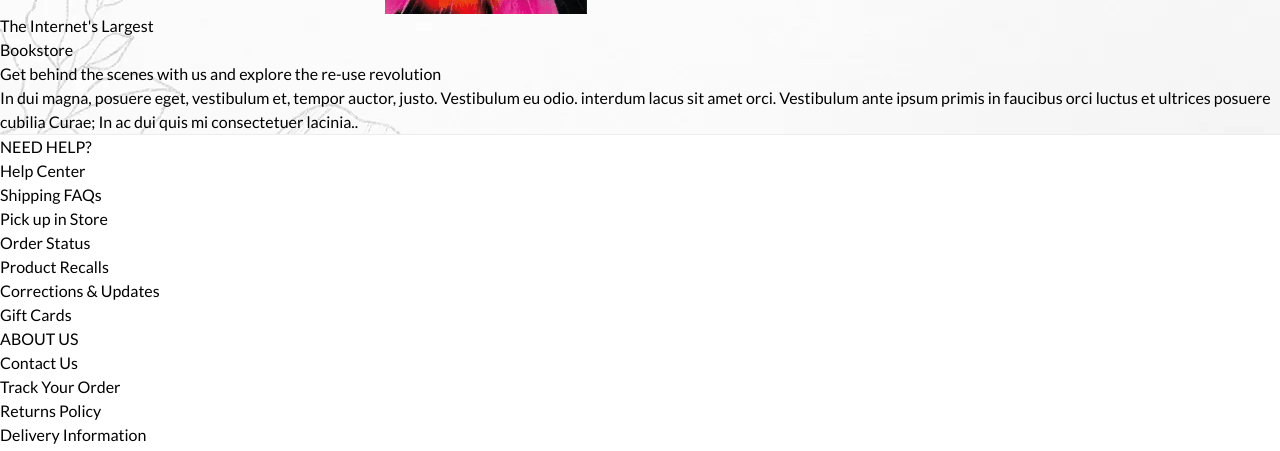
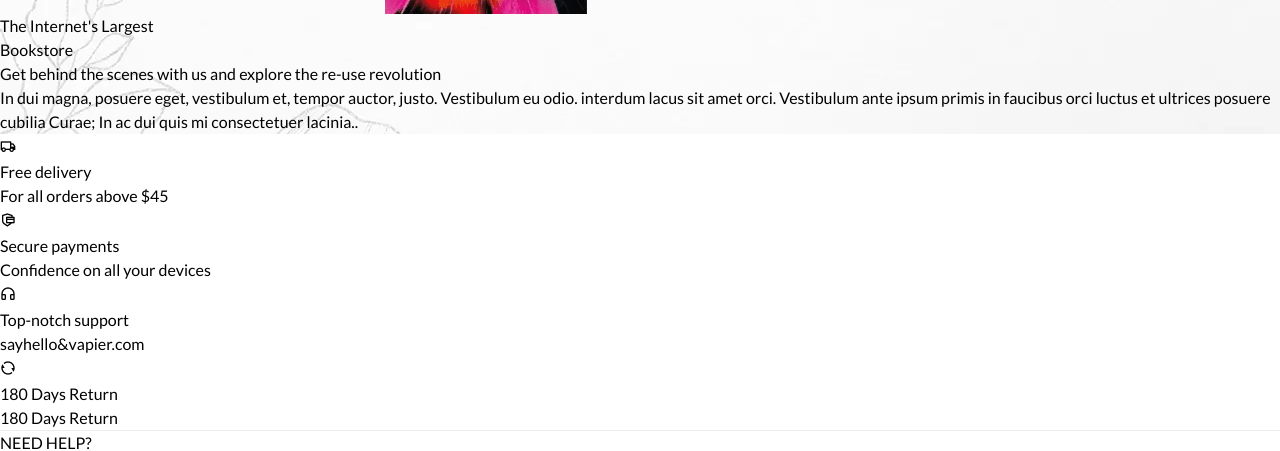
Before and after one commit to Book-Trekker/bookio-client, a React (Create React App) app: page /about in a window 1280 px wide. Shown: the part 1820-2271 px from the top of the page. Built offline with nearby package versions, Linux system fonts and the light colour scheme; what @material-tailwind/react would draw is missing.

Commit message:
added delivery process section

```diff
--- a/src/Pages/AboutUs/AboutUs.jsx
+++ b/src/Pages/AboutUs/AboutUs.jsx
@@ -3,6 +3,7 @@ import '../../style/Global.css'
 import BreadCumb from '../../Shared/BreadCumb/BreakCumb'
 import aboutBg from '../../assets/images/about/about-bg.png'
 import aboutCover from '../../assets/images/about/about-cover.png'
+import DeliveryProcess from './DeliveryProcess'
 
 const AboutUs = () => {
   return (
@@ -77,6 +78,29 @@ const AboutUs = () => {
           </p>
         </div>
       </div>
+      {/* delivery info  */}
+      <div className='delivery_info px-5 md:px-10 my-10 md:my-16 grid grid-cols-1 md:grid-cols-2 lg:grid-cols-4 gap-4'>
+        <DeliveryProcess
+          icon={'ri-truck-line'}
+          title={'Free delivery'}
+          subtitle={'For all orders above $45'}
+        />
+        <DeliveryProcess
+          icon={'ri-secure-payment-line'}
+          title={'Secure payments'}
+          subtitle={'Confidence on all your devices'}
+        />
+        <DeliveryProcess
+          icon={'ri-headphone-line'}
+          title={'Top-notch support'}
+          subtitle={'sayhello&vapier.com'}
+        />
+        <DeliveryProcess
+          icon={'ri-refresh-line'}
+          title={'180 Days Return'}
+          subtitle={'180 Days Return'}
+        />
+      </div>
     </section>
   )
 }
--- /dev/null
+++ b/src/Pages/AboutUs/DeliveryProcess.jsx
@@ -0,0 +1,19 @@
+import React from 'react'
+
+const DeliveryProcess = ({icon, title, subtitle}) => {
+  return (
+    <section className='delivery_process'>
+      <div className='delivery_icon w-full h-40 items-center px-5 flex border border-[#E0E0E0]'>
+        <div className='icon__ flex items-center text-5xl text-secondary'>
+          <i class={icon}></i>
+        </div>
+        <div className='icon__ pl-3'>
+          <h4 className='text-lg text-black font-bold font-libre'>{title}</h4>
+          <p className='text-lato text-gray'>{subtitle}</p>
+        </div>
+      </div>
+    </section>
+  )
+}
+
+export default DeliveryProcess
```
